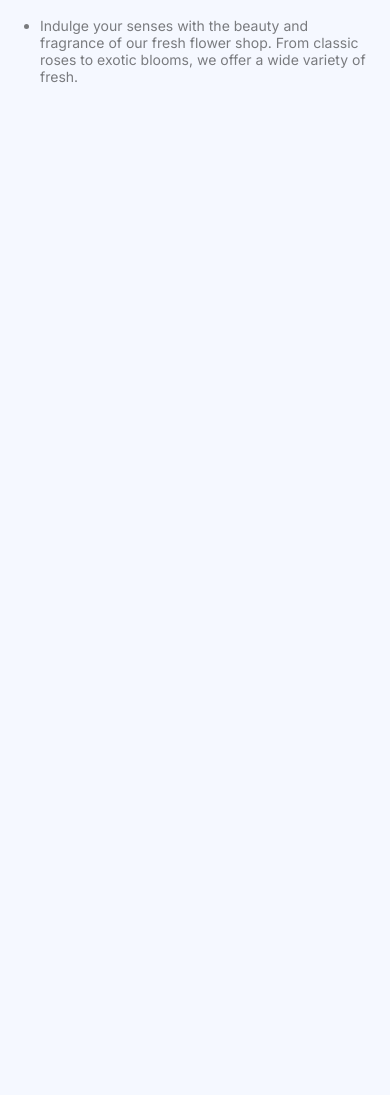
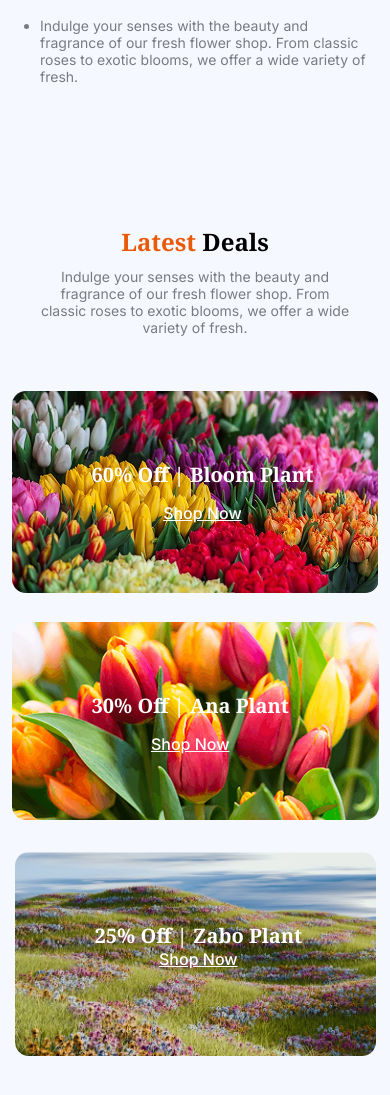
Before and after one commit to rahiarahi/second-assignment, a plain HTML site: page index.html in a window 390 px wide. Shown: the part 2876-3971 px from the top of the page. Before the commit the page ends 3001 px from the top, so only its background shows below. Drawn offline with Linux system fonts and the light colour scheme.

Commit message:
added latest deals section

```diff
--- a/index.html
+++ b/index.html
@@ -105,7 +105,39 @@
         </ul>
       </div>
     </section>
-    <section class="latest-deals"></section>
+    <section class="latest-deals">
+      <div class="latest-deals-content">
+        <h2 class="plants-title noto-serif-two"><span class="color-1">Latest</span> Deals</h2>
+        <p class="plants-subtitle inter-one">Indulge your senses with the beauty and fragrance of our fresh flower shop. From classic roses to exotic blooms, we offer a wide variety of fresh.</p>
+      </div>
+      <div class="latest-deals-image">
+        <div class="left-image">
+          <div class="image-content">
+            <img src="assets/deal-bloom.png" alt="">
+            <div class="image-text">
+              <h4 class="image-title-1 noto-serif-two">60% Off | Bloom Plant</h4>
+              <p class="shop-1 inter-one">Shop Now</p>
+            </div>
+          </div>
+          <div class="image-content">
+            <img src="assets/deal-ana.png" alt="">
+            <div class="image-text">
+              <h4 class="image-title-1 noto-serif-two">30% Off | Ana  Plant</h4>
+              <p class="shop-1 inter-one">Shop Now</p>
+            </div>
+          </div>
+        </div>
+        <div class="right-image">
+          <div class="image-content">
+            <img class="image-1" src="assets/deal-zabo.png" alt="">
+            <div class="image-text-2">
+              <h4 class="image-title-2 noto-serif-two">25% Off | Zabo Plant</h4>
+              <p class="shop-2 inter-one">Shop Now</p>
+            </div>
+          </div>
+        </div>
+      </div>
+    </section>
     <section class="join"></section>
   </main>
   <footer class="footer"></footer>
--- a/styles/style.css
+++ b/styles/style.css
@@ -181,6 +181,68 @@ body{
   margin-bottom: 20px;
 }
 
+/* latest deals style */
+.latest-deals{
+  margin: 135px 100px 120px 100px;
+}
+.latest-deals-content{
+  text-align: center;
+  padding: 0px 100px;
+}
+.latest-deals-image{
+  display: flex;
+  gap: 28px;
+  justify-content: center;
+  margin: 120px 150px;
+}
+.left-image{
+  display: flex;
+  gap: 25px;
+  flex-direction: column;
+}
+.image-content{
+  position: relative;
+}
+.image-content img{
+  border-radius: 14px;
+}
+.image-text{
+  position: absolute;
+  top: 70px;
+  left: 80px;
+  color: #FFFFFF;
+  text-align: center;
+}
+.image-text-2{
+  position: absolute;
+  top: 173px;
+  left: 150px;
+  color: #FFFFFF;
+  text-align: center;
+}
+.image-title-1{
+  font-size: 1.25rem;
+  font-weight: bold;
+}
+.image-title-2{
+  font-size: 2.5rem;
+  font-weight: bold;
+}
+.shop-1{
+  font-size: 1rem;
+  font-weight: 500;
+  text-decoration: underline;
+  margin-top: 15px;
+}
+.shop-2{
+  font-size: 1.75rem;
+  font-weight: 500;
+  text-decoration: underline;
+}
+.image-content img{
+  border-radius: 22px;
+}
+
 @media screen and (max-width: 576px) {
   .navbar{
     margin: 10px 15px;
@@ -267,4 +329,39 @@ body{
   .badge{
     display: none;
   }
+
+  .latest-deals{
+    margin: 0;
+    padding: 0;
+    margin-top: 100px;
+  }
+  .latest-deals-content{
+    padding: 20px;
+    margin: 20px;
+  }
+  .latest-deals-image{
+    flex-direction: column;
+    align-items: center;
+    margin-top: 35px;
+  }
+  .left-image{
+    flex-direction: column;
+  }
+  .image-content img{
+    border-radius: 14px;
+  }
+  .image-1{
+    max-width: 361px;
+  }
+  .image-text-2{
+    position: absolute;
+    top: 70px;
+    left: 80px;
+  }
+  .image-title-2{
+    font-size: 1.25rem;
+  }
+  .shop-2{
+    font-size: 1rem;
+  }
 }
```
